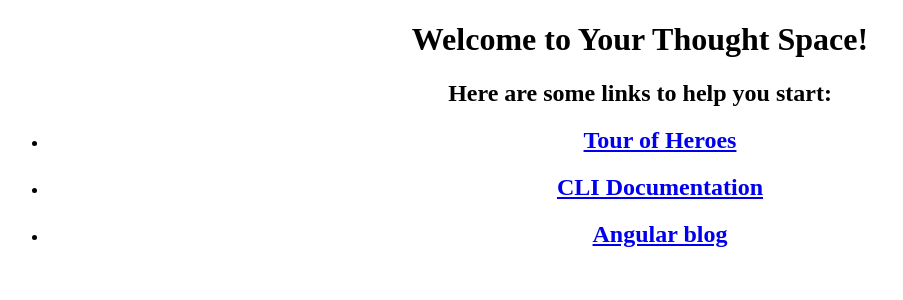
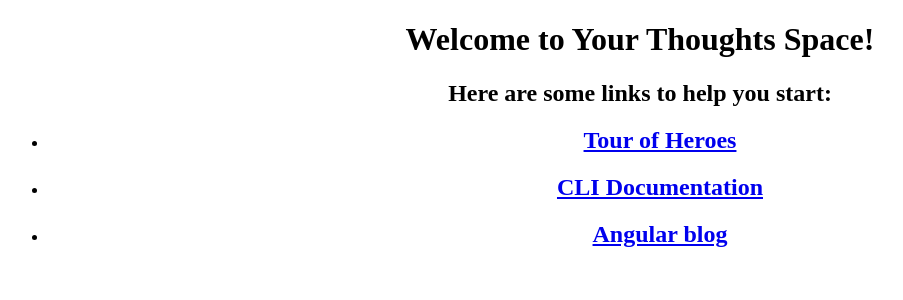
Before and after one commit to cbevel/final-project3, an Angular app: page / in a window 1280 px wide. Shown: the top 300 px of the page, without its empty margins (0-903 px from the left). Built offline with nearby package versions, Linux system fonts and the light colour scheme.

Commit message:
added 's' to title

```diff
--- a/src/app/app.component.ts
+++ b/src/app/app.component.ts
@@ -6,5 +6,5 @@
   styleUrls: ['./app.component.css']
 })
 export class AppComponent {
-  title = 'Your Thought Space';
+  title = 'Your Thoughts Space';
 }
```
